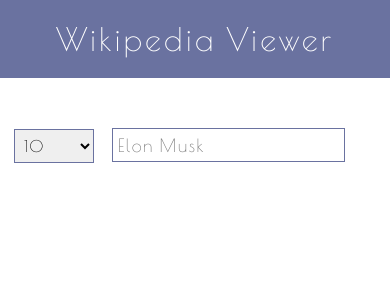
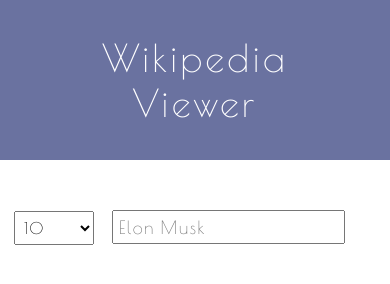
Before and after one commit to Lord-Lavios/Wikipedia-Viewer, a website: page index.html in a window 390 px wide. Drawn offline with nearby package versions, Linux system fonts and the light colour scheme.

Commit message:
Fixed header

```diff
--- a/index.css
+++ b/index.css
@@ -1 +1 @@
-body,h2,h3,html,input,p,select,ul{padding:0;margin:0}header{margin-top:20px;background-color:#6a72a0}#container,header{width:80%;margin:0 auto}#container{box-sizing:border-box;max-width:1100px}h2{color:#fff;text-align:center;padding:20px;letter-spacing:3px;font-weight:100;font-size:46px;margin:0}h2,input,select{font-family:Poiret One,cursive}input,select{display:block;padding-left:5px;margin:0 auto;width:90%;border:1px solid #6a72a0;letter-spacing:1.5px;height:34px;font-size:22px;line-height:34px}input:focus,select:focus{outline-color:#6a72a0}select{font-size:20px}#onlydiv{width:100%;margin-top:40px}#search-bar{width:83%}#howmany{width:16%}#howmany,#search-bar{box-sizing:border-box;display:inline-block;margin:0 auto;text-align:center;margin-top:50px;white-space:nowrap;height:34px;line-height:34px}ul{list-style-type:none}a{text-decoration:none;color:#fff}li{background-color:#6a72a0;margin:10px}p{padding:10px 15px 15px}h3,p{color:#fff;letter-spacing:2px;font-family:Poiret One,cursive}h3{font-size:36px;padding-left:15px;font-weight:100;padding-top:5px}@media (max-width:580px){#howmany,#search-bar{height:24px;line-height:24px}#search-bar{width:80%}input{line-height:24px;font-size:18px}header{width:100%;margin:0}}@media (max-width:480px){h2{font-size:38px}select{font-size:16px}#container{width:95%}#search-bar{width:70%}#howmany{width:24%}}@media (max-width:420px){h2{font-size:32px}}
+body,h2,h3,html,input,p,select,ul{padding:0;margin:0}header{margin-top:20px;background-color:#6a72a0}#container,header{width:80%;margin:0 auto}#container{box-sizing:border-box;max-width:1100px}h2{color:#fff;text-align:center;padding:35px;letter-spacing:3px;font-size:46px;margin:0;font-weight:100}h2,input,select{font-family:Poiret One,cursive}input,select{display:block;padding-left:5px;margin:0 auto;width:90%;letter-spacing:1.5px;height:34px;font-size:22px;line-height:34px}select{font-size:20px}#onlydiv{width:100%;margin-top:40px}#search-bar{width:83%}#howmany{width:16%}#howmany,#search-bar{box-sizing:border-box;display:inline-block;margin:0 auto;text-align:center;margin-top:50px;white-space:nowrap;height:34px;line-height:34px}ul{list-style-type:none}a{text-decoration:none;color:#fff}li{background-color:#6a72a0;margin:10px}p{padding:10px 15px 15px}h3,p{color:#fff;letter-spacing:2px;font-family:Poiret One,cursive}h3{font-size:36px;padding-left:15px;font-weight:100;padding-top:5px}@media (max-width:580px){#howmany,#search-bar{height:24px;line-height:24px}#search-bar{width:80%}input{line-height:24px;font-size:18px}header{width:100%;margin:0}}@media (max-width:480px){h2{font-size:38px}select{font-size:16px}#container{width:95%}#search-bar{width:70%}#howmany{width:24%}}
```
